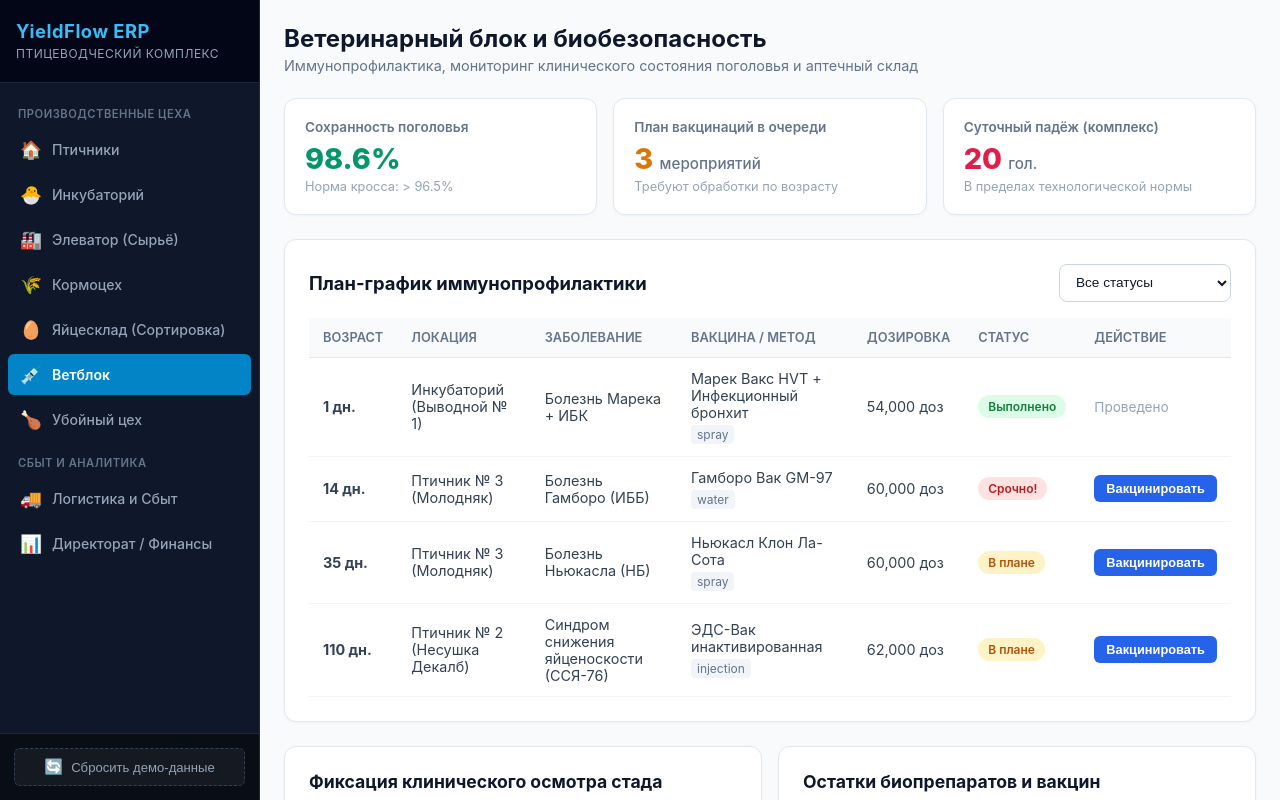
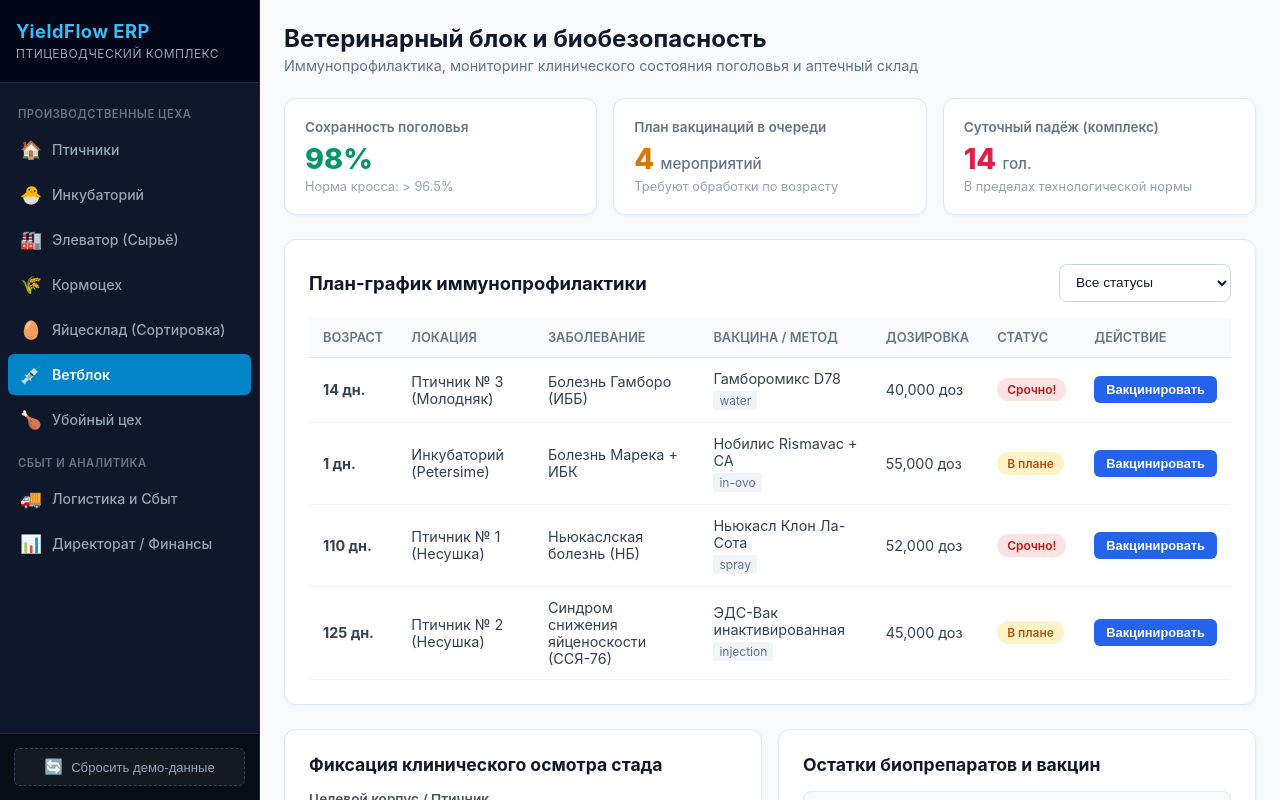
Before and after one commit to radikryzvanov/yield-flow-erp, an Angular app: page /veterinary in a window 1280 px wide. Built offline with nearby package versions, Linux system fonts and the light colour scheme.

Commit message:
feat(analytics): compute on-time delivery rate and herd livability from live data

```diff
--- a/src/app/features/logistics/pages/routes-map/routes-map.component.ts
+++ b/src/app/features/logistics/pages/routes-map/routes-map.component.ts
@@ -23,7 +23,7 @@ export class RoutesMapComponent {
   readonly onTimeRate = this.logisticsService.onTimeRatePercent;
   readonly mercuryDocs = this.logisticsService.approvedMercuryDocsCount;
 
-  // Модальное окно создания отгрузки (B5)
+  // Модальное окно создания отгрузки
   readonly isCreateModalOpen = signal<boolean>(false);
 
   newClientName: string = 'X5 Retail Group (РЦ Подольск)';
@@ -74,7 +74,13 @@ export class RoutesMapComponent {
   onStatusChange(shipmentId: string, event: Event): void {
     const select = event.target as HTMLSelectElement;
     const newStatus = select.value as ShipmentOrder['shippingStatus'];
-    this.logisticsService.updateShipmentStatus(shipmentId, newStatus);
+    let onTime: boolean | undefined = undefined;
+
+    if (newStatus === 'delivered') {
+      onTime = confirm('Заказ доставлен вовремя (в рамках тайм-слота РЦ)?\nНажмите «ОК» — вовремя, «Отмена» — с опозданием.');
+    }
+
+    this.logisticsService.updateShipmentStatus(shipmentId, newStatus, onTime);
   }
 
   getShipmentStatusBadge(status: string): string {
--- a/src/app/features/logistics/services/logistics.service.ts
+++ b/src/app/features/logistics/services/logistics.service.ts
@@ -61,7 +61,8 @@ export class LogisticsService {
       tempInsideCelsius: 5.0,
       departureTime: 'Доставлен: 10:45 (Разгружен)',
       mercuryDocStatus: 'approved',
-      shippingStatus: 'delivered'
+      shippingStatus: 'delivered',
+      deliveredOnTime: true
     }
   ]);
 
@@ -123,12 +124,28 @@ export class LogisticsService {
   });
 
   readonly activeVehiclesCount = computed(() => this._fleet().filter(f => f.status === 'active').length);
-  readonly onTimeRatePercent = computed(() => 99.4);
+
+  readonly onTimeRatePercent = computed(() => {
+    const delivered = this._shipments().filter(s => s.shippingStatus === 'delivered');
+    if (delivered.length === 0) return 100;
+    const onTime = delivered.filter(s => s.deliveredOnTime !== false).length;
+    return Math.round((onTime / delivered.length) * 1000) / 10;
+  });
+
   readonly approvedMercuryDocsCount = computed(() => this._shipments().filter(s => s.mercuryDocStatus === 'approved').length);
 
-  updateShipmentStatus(shipmentId: string, status: ShipmentOrder['shippingStatus']): void {
+  updateShipmentStatus(shipmentId: string, status: ShipmentOrder['shippingStatus'], deliveredOnTime?: boolean): void {
     this._shipments.update(items =>
-      items.map(s => (s.id === shipmentId ? { ...s, shippingStatus: status } : s))
+      items.map(s => {
+        if (s.id === shipmentId) {
+          return {
+            ...s,
+            shippingStatus: status,
+            ...(status === 'delivered' ? { deliveredOnTime: deliveredOnTime ?? true } : {})
+          };
+        }
+        return s;
+      })
     );
   }
 
--- a/src/app/features/veterinary/services/veterinary.service.ts
+++ b/src/app/features/veterinary/services/veterinary.service.ts
@@ -1,146 +1,157 @@
-import { Injectable, computed } from '@angular/core';
+import { Injectable, computed, inject } from '@angular/core';
 import { persistedSignal } from '../../../shared/utils/persisted-signal';
 import { VaccineScheduleItem, DrugStockItem, HealthCheckLog } from '../interfaces/veterinary.interface';
+import { PoultryManagementService } from '../../poultry-management/services/poultry-management.service';
 
 @Injectable({
   providedIn: 'root'
 })
 export class VeterinaryService {
-  // План-график вакцинаций и обработок
+  private readonly poultryService = inject(PoultryManagementService);
+
   private readonly _schedule = persistedSignal<VaccineScheduleItem[]>('yieldflow_vet_schedule', [
     {
-      id: 'vac-101',
-      ageDays: 1,
-      targetHouse: 'Инкубаторий (Выводной № 1)',
-      disease: 'Болезнь Марека + ИБК',
-      vaccineName: 'Марек Вакс HVT + Инфекционный бронхит',
-      method: 'spray',
-      plannedDate: '01.09.2026',
-      status: 'completed',
-      dosageDoses: 54000
+      id: 'vac-1',
+      targetHouse: 'Птичник № 3 (Молодняк)',
+      disease: 'Болезнь Гамборо (ИББ)',
+      vaccineName: 'Гамборомикс D78',
+      ageDays: 14,
+      method: 'water',
+      dosageDoses: 40000,
+      status: 'urgent',
+      drugStockId: 'st-2'
     },
     {
-      id: 'vac-102',
-      ageDays: 14,
-      targetHouse: 'Птичник № 3 (Молодняк)',
-      disease: 'Болезнь Гамборо (ИББ)',
-      vaccineName: 'Гамборо Вак GM-97',
-      method: 'water',
-      plannedDate: '02.09.2026',
-      status: 'urgent',
-      dosageDoses: 60000
+      id: 'vac-2',
+      targetHouse: 'Инкубаторий (Petersime)',
+      disease: 'Болезнь Марека + ИБК',
+      vaccineName: 'Нобилис Rismavac + CA',
+      ageDays: 1,
+      method: 'in-ovo',
+      dosageDoses: 55000,
+      status: 'pending',
+      drugStockId: 'st-1'
     },
     {
-      id: 'vac-103',
-      ageDays: 35,
-      targetHouse: 'Птичник № 3 (Молодняк)',
-      disease: 'Болезнь Ньюкасла (НБ)',
+      id: 'vac-3',
+      targetHouse: 'Птичник № 1 (Несушка)',
+      disease: 'Ньюкаслская болезнь (НБ)',
       vaccineName: 'Ньюкасл Клон Ла-Сота',
+      ageDays: 110,
       method: 'spray',
-      plannedDate: '06.09.2026',
-      status: 'pending',
-      dosageDoses: 60000
+      dosageDoses: 52000,
+      status: 'urgent',
+      drugStockId: 'st-3'
     },
     {
-      id: 'vac-104',
-      ageDays: 110,
-      targetHouse: 'Птичник № 2 (Несушка Декалб)',
+      id: 'vac-4',
+      targetHouse: 'Птичник № 2 (Несушка)',
       disease: 'Синдром снижения яйценоскости (ССЯ-76)',
       vaccineName: 'ЭДС-Вак инактивированная',
+      ageDays: 125,
       method: 'injection',
-      plannedDate: '12.09.2026',
+      dosageDoses: 45000,
       status: 'pending',
-      dosageDoses: 62000
+      drugStockId: 'st-4'
     }
   ]);
 
-  // Склад ветеринарной аптеки и биопрепаратов
   private readonly _stock = persistedSignal<DrugStockItem[]>('yieldflow_vet_stock', [
     {
       id: 'st-1',
-      name: 'Марек Вакс HVT + Rispens',
-      category: 'Вакцины',
-      batchNumber: 'SER-8842',
+      name: 'Вакцина против болезни Марека (Rismavac)',
       stockDoses: 120000,
       unit: 'доз',
-      expiryDate: '11.2027',
-      status: 'ok'
+      batchNumber: 'V-2026-04',
+      expiryDate: '12.2026',
+      category: 'vaccine',
+      status: 'sufficient'
     },
     {
       id: 'st-2',
-      name: 'Гамборо Вак GM-97',
-      category: 'Вакцины',
-      batchNumber: 'SER-9102',
-      stockDoses: 65000,
+      name: 'Гамборомикс D78 (ИББ живая)',
+      stockDoses: 85000,
       unit: 'доз',
-      expiryDate: '04.2027',
-      status: 'low'
+      batchNumber: 'V-2026-08',
+      expiryDate: '10.2026',
+      category: 'vaccine',
+      status: 'sufficient'
     },
     {
       id: 'st-3',
-      name: 'Чиктоник (Комплекс аминокислот и витаминов)',
-      category: 'Витамины/Электролиты',
-      batchNumber: 'VIT-3301',
-      stockDoses: 450,
-      unit: 'литров',
-      expiryDate: '08.2027',
-      status: 'ok'
+      name: 'Ньюкасл Клон Ла-Сота (Живая лиофилизированная)',
+      stockDoses: 110000,
+      unit: 'доз',
+      batchNumber: 'V-2026-11',
+      expiryDate: '03.2027',
+      category: 'vaccine',
+      status: 'sufficient'
     },
     {
       id: 'st-4',
-      name: 'Вироцид (Пенный дезинфектант)',
-      category: 'Дезинфектанты',
-      batchNumber: 'DES-4411',
-      stockDoses: 800,
-      unit: 'литров',
-      expiryDate: '01.2028',
-      status: 'ok'
+      name: 'ЭДС-Вак (Инактивированная эмульсия)',
+      stockDoses: 95000,
+      unit: 'доз',
+      batchNumber: 'V-2026-09',
+      expiryDate: '01.2027',
+      category: 'vaccine',
+      status: 'sufficient'
     },
     {
       id: 'st-5',
-      name: 'Ньюкасл Клон Ла-Сота (Вакцина против НБ)',
-      category: 'Вакцины',
-      batchNumber: 'SER-9240',
-      stockDoses: 100000,
-      unit: 'доз',
-      expiryDate: '12.2027',
-      status: 'ok'
+      name: 'Энрофлоксацин 10% (Антибактериальный р-р)',
+      stockDoses: 45,
+      unit: 'литров',
+      batchNumber: 'AB-884',
+      expiryDate: '06.2027',
+      category: 'antibiotic',
+      status: 'sufficient'
     },
     {
       id: 'st-6',
-      name: 'ЭДС-Вак инактивированная (ССЯ-76)',
-      category: 'Вакцины',
-      batchNumber: 'SER-9315',
-      stockDoses: 80000,
-      unit: 'доз',
-      expiryDate: '10.2027',
-      status: 'ok'
+      name: 'Витаминный комплекс Чиктоник',
+      stockDoses: 120,
+      unit: 'литров',
+      batchNumber: 'VIT-91',
+      expiryDate: '08.2027',
+      category: 'vitamin',
+      status: 'sufficient'
     }
   ]);
 
-  // Журнал ежедневного клинического осмотра и эпизоотического статуса
   private readonly _logs = persistedSignal<HealthCheckLog[]>('yieldflow_vet_logs', [
     {
-      id: 'VET-LOG-501',
-      date: '01.09.2026',
+      id: 'log-1',
+      date: 'Сегодня, 08:30',
       house: 'Птичник № 1 (Несушка Ломанн)',
       flockAgeWeeks: 34,
       mortalityCount: 6,
       mortalityRatePercent: 0.01,
-      clinicalSigns: 'Клиническое состояние стада отличное. Аппетит и поение в норме.',
+      clinicalSigns: 'Птица активна, потребление воды в норме, помет сформирован.',
       vetDoctor: 'Иванов С. М.',
       quarantineStatus: 'normal'
     },
     {
-      id: 'VET-LOG-502',
-      date: '01.09.2026',
+      id: 'log-2',
+      date: 'Сегодня, 09:15',
       house: 'Птичник № 2 (Несушка Декалб)',
-      flockAgeWeeks: 28,
-      mortalityCount: 14,
+      flockAgeWeeks: 42,
+      mortalityCount: 8,
       mortalityRatePercent: 0.02,
-      clinicalSigns: 'Локальный тепловой стресс в секции В. Усилена вентиляция, назначена выпойка витамина C.',
+      clinicalSigns: 'Норма. Оперение чистое, признаков респираторных хрипов нет.',
       vetDoctor: 'Иванов С. М.',
-      quarantineStatus: 'observation'
+      quarantineStatus: 'normal'
+    },
+    {
+      id: 'log-3',
+      date: 'Вчера, 15:40',
+      house: 'Птичник № 3 (Молодняк)',
+      flockAgeWeeks: 12,
+      mortalityCount: 4,
+      mortalityRatePercent: 0.01,
+      clinicalSigns: 'Плановый осмотр перед дегельминтизацией. Состояние удовлетворительное.',
+      vetDoctor: 'Смирнова Е. В.',
+      quarantineStatus: 'normal'
     }
   ]);
 
@@ -149,98 +160,97 @@ export class VeterinaryService {
   readonly logs = this._logs.asReadonly();
 
   readonly pendingVaccinationsCount = computed(() =>
-    this._schedule().filter(s => s.status !== 'completed').length
+    this._schedule().filter(s => s.status === 'urgent' || s.status === 'pending').length
   );
 
   readonly totalDailyMortality = computed(() =>
-    this._logs().reduce((sum, l) => sum + l.mortalityCount, 0)
+    this._logs()
+      .filter(l => l.date.includes('Сегодня'))
+      .reduce((sum, l) => sum + l.mortalityCount, 0)
   );
 
-  readonly flockLivabilityPercent = computed(() => 98.6);
+  // Динамический расчёт общей сохранности стада по птичникам
+  readonly flockLivabilityPercent = computed(() => {
+    const houses = this.poultryService.houses();
+    if (houses.length === 0) return 100;
+    const totalInitial = houses.reduce((sum, h) => sum + h.initialBirdCount, 0);
+    const totalCurrent = houses.reduce((sum, h) => sum + h.birdCount, 0);
+    if (totalInitial === 0) return 100;
+    return Math.round((totalCurrent / totalInitial) * 1000) / 10;
+  });
 
-  // Выполнение вакцинации и списание доз из аптеки
   completeVaccination(scheduleId: string): boolean {
     const item = this._schedule().find(s => s.id === scheduleId);
     if (!item || item.status === 'completed') return false;
 
-    // Определение препарата по совпадению наименования
-    const targetName = item.vaccineName.toLowerCase();
-    const drugToDeduct = this._stock().find(drug => {
-      const dName = drug.name.toLowerCase();
-      if (targetName.includes('марек') && dName.includes('марек')) return true;
-      if (targetName.includes('гамборо') && dName.includes('гамборо')) return true;
-      if (targetName.includes('ньюкасл') && dName.includes('ньюкасл')) return true;
-      if (targetName.includes('эдс') && dName.includes('эдс')) return true;
-      return dName.includes(targetName.slice(0, 5));
-    });
+    let drugDeducted = false;
 
-    if (!drugToDeduct || drugToDeduct.stockDoses < item.dosageDoses) {
-      console.warn(`[Veterinary] Недостаточно доз или препарат не найден на складе для: ${item.vaccineName}`);
+    if (item.drugStockId) {
+      const targetDrug = this._stock().find(d => d.id === item.drugStockId);
+      if (targetDrug && targetDrug.stockDoses >= item.dosageDoses) {
+        this._stock.update(stock =>
+          stock.map(drug =>
+            drug.id === item.drugStockId
+              ? { ...drug, stockDoses: drug.stockDoses - item.dosageDoses }
+              : drug
+          )
+        );
+        drugDeducted = true;
+      }
+    } else {
+      const fallbackDrug = this._stock().find(d =>
+        d.name.toLowerCase().includes(item.vaccineName.slice(0, 7).toLowerCase())
+      );
+      if (fallbackDrug && fallbackDrug.stockDoses >= item.dosageDoses) {
+        this._stock.update(stock =>
+          stock.map(drug =>
+            drug.id === fallbackDrug.id
+              ? { ...drug, stockDoses: drug.stockDoses - item.dosageDoses }
+              : drug
+          )
+        );
+        drugDeducted = true;
+      }
+    }
+
+    if (!drugDeducted) {
       return false;
     }
 
-    // 1. Помечаем вакцинацию как выполненную
-    this._schedule.update(list =>
-      list.map(s => (s.id === scheduleId ? { ...s, status: 'completed' } : s))
-    );
-
-    // 2. Списываем дозы из аптеки
-    this._stock.update(stocks =>
-      stocks.map(drug => {
-        if (drug.id === drugToDeduct.id) {
-          const newDoses = Math.max(0, drug.stockDoses - item.dosageDoses);
-          return {
-            ...drug,
-            stockDoses: newDoses,
-            status: newDoses < 15000 ? 'low' : drug.status
-          };
-        }
-        return drug;
-      })
+    this._schedule.update(schedule =>
+      schedule.map(s => (s.id === scheduleId ? { ...s, status: 'completed' } : s))
     );
 
     return true;
   }
 
-  // Добавление записи клинического осмотра
-  addHealthCheckLog(log: Omit<HealthCheckLog, 'id' | 'date'>): void {
-    const now = new Intl.DateTimeFormat('ru-RU', {
-      day: '2-digit',
-      month: '2-digit',
-      year: 'numeric'
-    }).format(new Date());
-
-    const newEntry: HealthCheckLog = {
-      ...log,
-      id: `VET-LOG-${Date.now().toString().slice(-4)}`,
-      date: now
-    };
-
-    this._logs.update(logs => [newEntry, ...logs]);
-  }
-
-  // Пополнение запаса препарата в аптеке
   replenishDrugStock(drugId: string, amount: number): boolean {
-    const doses = Number(amount);
-    if (isNaN(doses) || doses <= 0) return false;
+    const count = Number(amount);
+    if (!count || count <= 0) return false;
 
     let updated = false;
-
-    this._stock.update(stocks =>
-      stocks.map(drug => {
-        if (drug.id === drugId) {
+    this._stock.update(stock =>
+      stock.map(d => {
+        if (d.id === drugId) {
           updated = true;
-          const newTotal = drug.stockDoses + doses;
-          return {
-            ...drug,
-            stockDoses: newTotal,
-            status: newTotal > 20000 ? 'ok' : drug.status
-          };
+          return { ...d, stockDoses: d.stockDoses + count };
         }
-        return drug;
+        return d;
       })
     );
 
     return updated;
   }
+
+  addHealthCheckLog(log: Omit<HealthCheckLog, 'id' | 'date'>): void {
+    const timeFormatted = new Intl.DateTimeFormat('ru-RU', { hour: '2-digit', minute: '2-digit' }).format(new Date());
+
+    const newEntry: HealthCheckLog = {
+      ...log,
+      id: `log-${Date.now().toString().slice(-4)}`,
+      date: `Сегодня, ${timeFormatted}`
+    };
+
+    this._logs.update(logs => [newEntry, ...logs]);
+  }
 }
```
Also changed, not shown: src/app/features/logistics/interfaces/logistics.interface.ts (+23 -22 lines), src/app/features/veterinary/interfaces/veterinary.interface.ts (+15 -15 lines).
